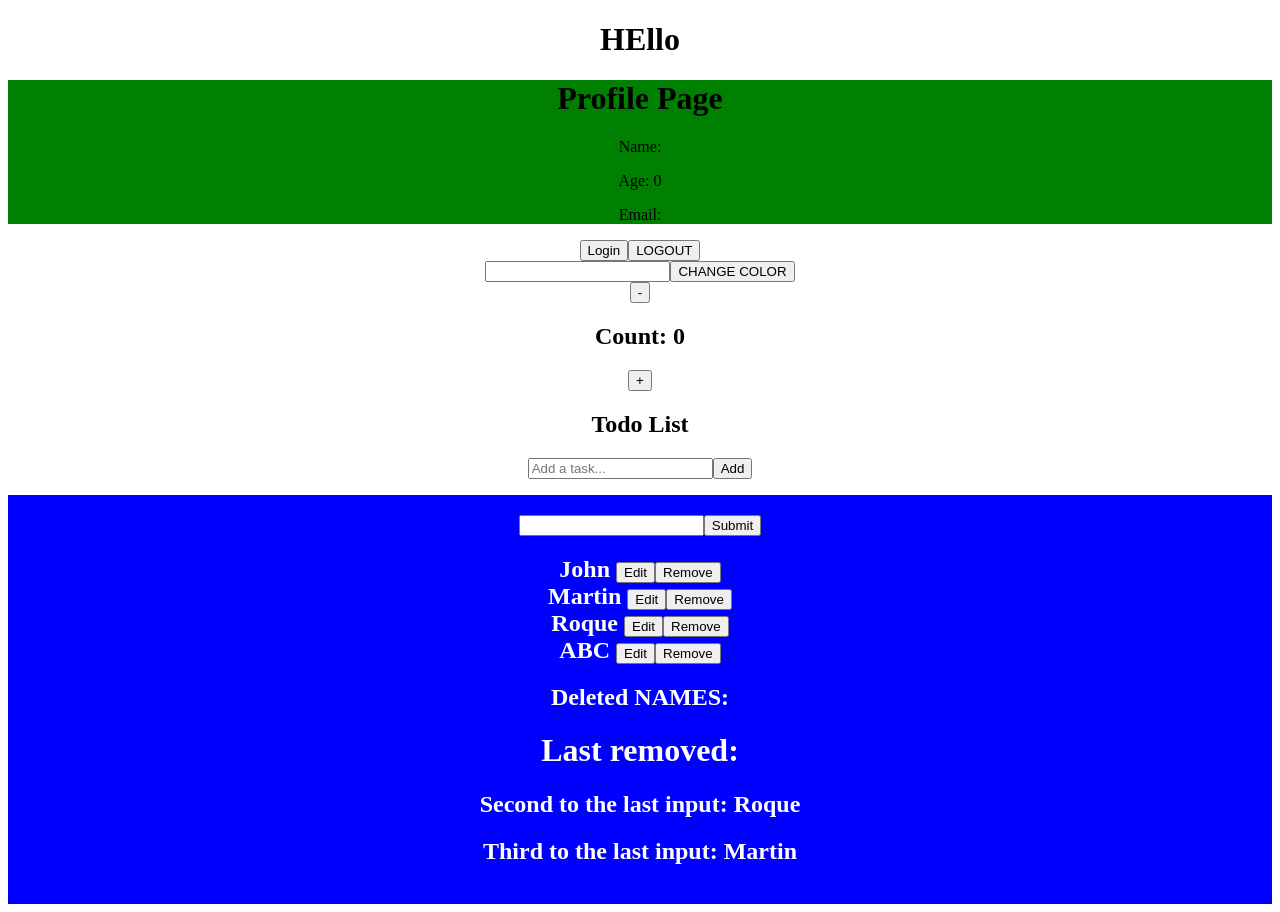
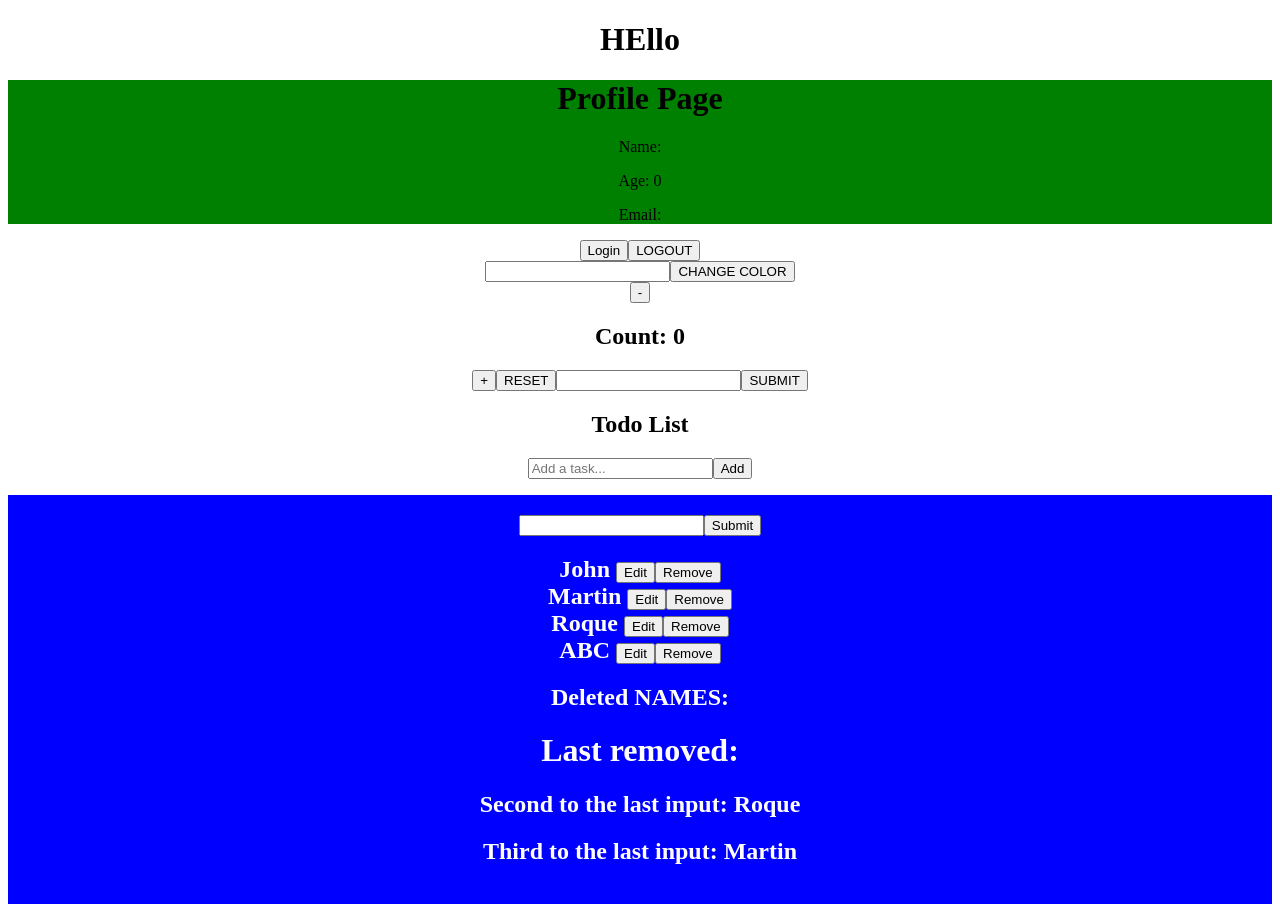
Before and after one commit to johnmartinroque/react-redux, a React (Create React App) app in the folder react-redux/: page / in a window 1280 px wide. Built offline with nearby package versions, Linux system fonts and the light colour scheme.

Commit message:
input count

```diff
--- a/react-redux/src/components/Counter.jsx
+++ b/react-redux/src/components/Counter.jsx
@@ -2,6 +2,8 @@ import React, { useEffect, useState } from "react";
 
 function Counter() {
   const [count, setCount] = useState();
+  const [choice, setChoice] = useState();
+
   useEffect(() => {
     setCount(0);
   }, []);
@@ -11,7 +13,15 @@ function Counter() {
   };
 
   const addCount = () => {
-    setCount(count + 10);
+    setCount(count + 1);
+  };
+
+  const resetCount = () => {
+    setCount(0);
+  };
+
+  const updateCount = () => {
+    setCount(choice);
   };
 
   return (
@@ -19,6 +29,13 @@ function Counter() {
       <button onClick={minusCount}>-</button>
       <h2>Count: {count}</h2>
       <button onClick={addCount}>+</button>
+      <button onClick={resetCount}>RESET</button>
+      <input
+        type="text"
+        value={choice}
+        onChange={(e) => setChoice(e.target.value)}
+      />
+      <button onClick={updateCount}>SUBMIT</button>
     </div>
   );
 }
```
